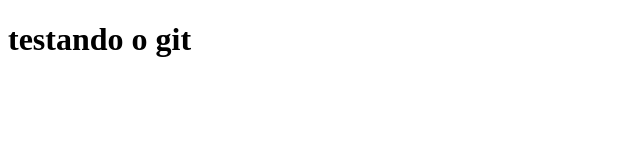
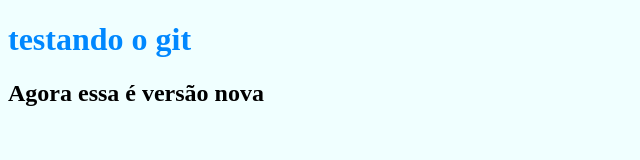
Before and after one commit to Leonardo354126/meu-repositorio-tcc, a plain HTML site: page index.html in a window 1280 px wide. Shown: the whole page, without its empty margins (0-640 px from the left). Drawn offline with Linux system fonts and the light colour scheme.

Commit message:
nova versão utilizada

```diff
--- a/index.html
+++ b/index.html
@@ -5,7 +5,9 @@
     <meta name="viewport" content="width=device-width, initial-scale=1.0">
     <title>Document</title>
 </head>
-<body>
-    <h1>testando o git</h1>
+<body style="background-color: azure;">
+
+    <h1 style="color: rgb(0, 136, 255);">testando o git</h1>
+    <h2>Agora essa é  versão nova</h2>
 </body>
 </html>
```
